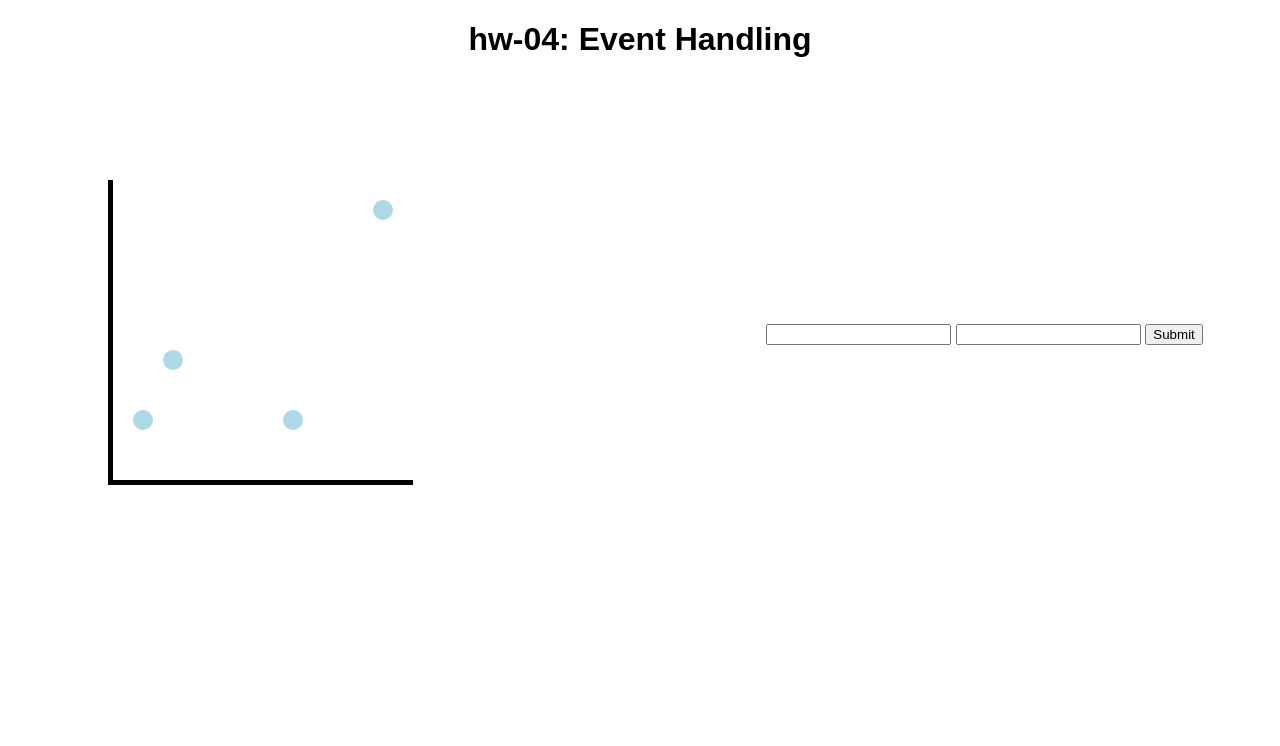
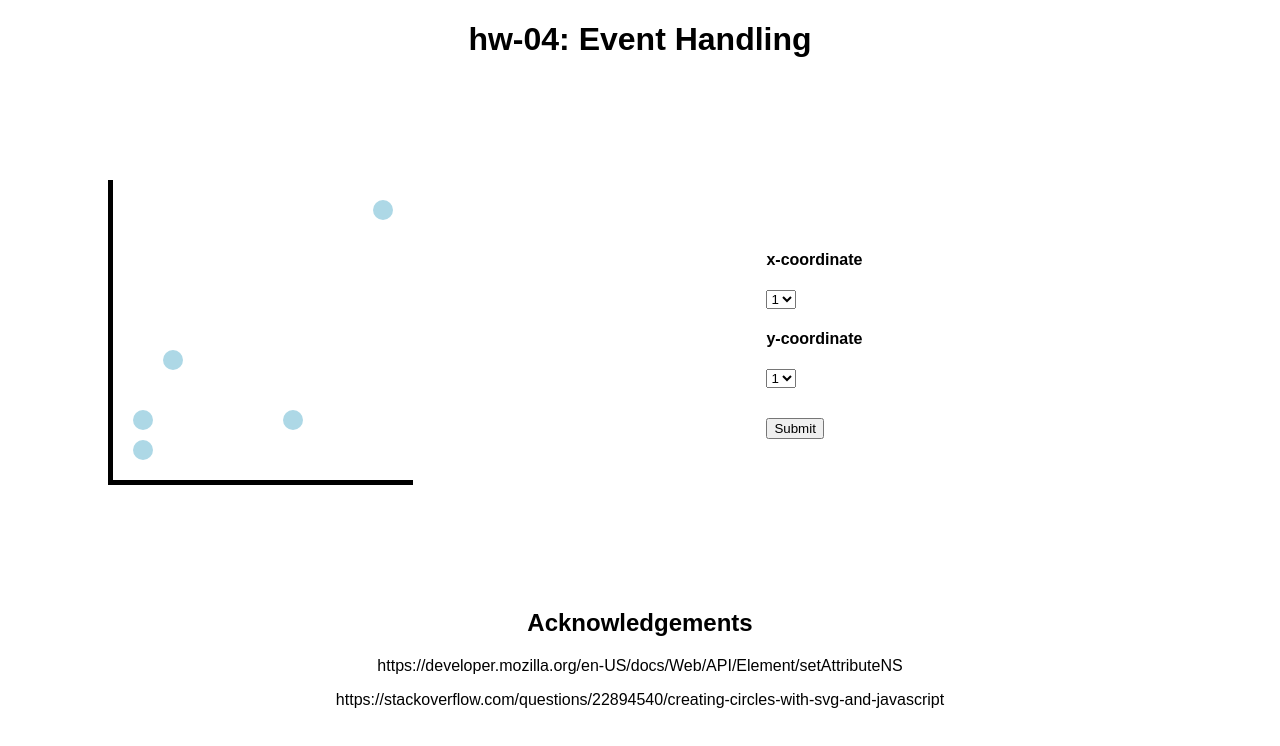
Before and after one commit to DS4200-S23-Class/hw-04-jackie_kate, a plain HTML site: page index.html in a window 1280 px wide. Both pictures are taken after a click on the button "Submit". Drawn offline with Linux system fonts and the light colour scheme.

Commit message:
final commit

```diff
--- a/index.html
+++ b/index.html
@@ -16,23 +16,59 @@
             <!-- add scatterplot -->
             <svg id="frame">
 
-                <circle class="circle" cx="30" cy="240" r="10"/>
-                <circle class="circle" cx="60" cy="180" r="10"/>
-                <circle class="circle" cx="180" cy="240" r="10"/>
-                <circle class="circle" cx="270" cy="30" r="10"/>
-                <circle class="circle" id="user-point"/>
+                <circle name="(1,2)" class="circle" cx="30" cy="240" r="10"/>
+                <circle name="(2,4)" class="circle" cx="60" cy="180" r="10"/>
+                <circle name="(6,2)" class="circle" cx="180" cy="240" r="10"/>
+                <circle name="(9,9)" class="circle" cx="270" cy="30" r="10"/>
 
             </svg>
 
         </div>
         <div id="col2">
-            <input type="text" id="xcoord">
-            <input type="text" id="ycoord">
+
+        <p id="coords"></p>
+        <div id="xdiv">
+
+        <h4>x-coordinate</h4>
+            <select id="xcoord">
+
+                <option value = "1">1</option>
+                <option value = "2">2</option>
+                <option value = "3">3</option>
+                <option value = "4">4</option>
+                <option value = "5">5</option>
+                <option value = "6">6</option>
+                <option value = "7">7</option>
+                <option value = "8">8</option>
+                <option value = "9">9</option>
+            </select>
+        </div>
+
+        <div id="ydiv">
+        <h4>y-coordinate</h4>
+            <select id="ycoord">
+                <option value = "1">1</option>
+                <option value = "2">2</option>
+                <option value = "3">3</option>
+                <option value = "4">4</option>
+                <option value = "5">5</option>
+                <option value = "6">6</option>
+                <option value = "7">7</option>
+                <option value = "8">8</option>
+                <option value = "9">9</option>
+            </select>
+        </div>
+
             <button type="button" id="subButton">Submit</button>
 
         </div>
     </div>
 
+    <h2 class="center">Acknowledgements</h2>
+    <p class = "center">https://developer.mozilla.org/en-US/docs/Web/API/Element/setAttributeNS</p>
+    <p class = "center">https://stackoverflow.com/questions/22894540/creating-circles-with-svg-and-javascript</p>
+
+
 <script src="main.js"></script>
 </body>
 
--- a/main.js
+++ b/main.js
@@ -18,32 +18,40 @@ function onClick() {
 	if (!(this.className.baseVal.includes("border"))) {
 		this.classList.add("border");
 
-		let cx = this.getAttribute("cx");
-		let cy = this.getAttribute("cy");
-		coords.push("(" + cx + "," + cy + ")");
+		let coordinate = this.getAttribute("name");
+		coords.push(coordinate);
 	}
 
 	// if unclicked, remove border and coord from display list
 	else {
 		this.classList.remove("border");
 
-		let cx = this.getAttribute("cx");
-		let cy = this.getAttribute("cy");
-		coords.pop("(" + cx + "," + cy + ")");
+		let coordinate = this.getAttribute("name");
+		coords.pop(coordinate);
 	}
 
 	// display current coords
-	document.getElementById("col2").innerHTML += coords;
-
+	document.getElementById("coords").innerHTML = coords;
 }
 
 function addPoint() {
 
 	let xCoord = document.getElementById("xcoord").value;
 	let yCoord = document.getElementById("ycoord").value;
-	document.getElementById("user-point").cx = xCoord;
-	document.getElementById("user-point").cy = yCoord;
+	let circle = document.createElementNS('http://www.w3.org/2000/svg', 'circle');
 
+
+	circle.setAttributeNS(null, 'cx', xCoord * 30);
+	circle.setAttributeNS(null, 'cy', 300 - yCoord * 30);
+	circle.setAttributeNS(null, 'r', 10);
+	circle.setAttributeNS(null, 'name', "(" + xCoord + "," + yCoord + ")");
+	circle.classList.add('circle');
+
+	document.getElementById('frame').appendChild(circle);
+
+circle.addEventListener('mouseover', mouseOver);
+circle.addEventListener('mouseout', mouseOut);
+circle.addEventListener('click', onClick);
 }
 
 let points = document.getElementsByClassName("circle");
@@ -59,3 +67,6 @@ for (let i = 0; i < points.length; i ++) {
 }
 
 document.getElementById("subButton").addEventListener('click', addPoint);
+document.getElementById("newPoint").addEventListener('mouseover', mouseOver);
+document.getElementById("newPoint").addEventListener('mouseout', mouseOut);
+document.getElementById("newPoint").addEventListener('click', onClick);
--- a/style.css
+++ b/style.css
@@ -40,3 +40,7 @@ body {
 	border-left: 5px solid black;
 	margin: 100px;
 }
+
+#subButton {
+	margin-top: 30px;
+}
```
